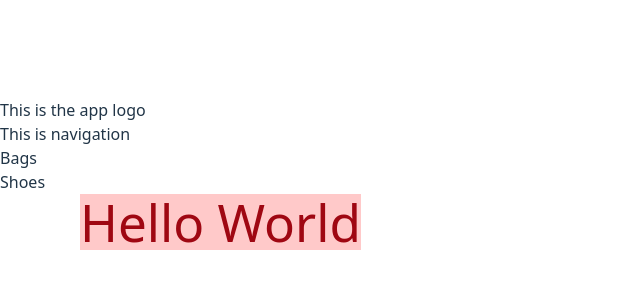
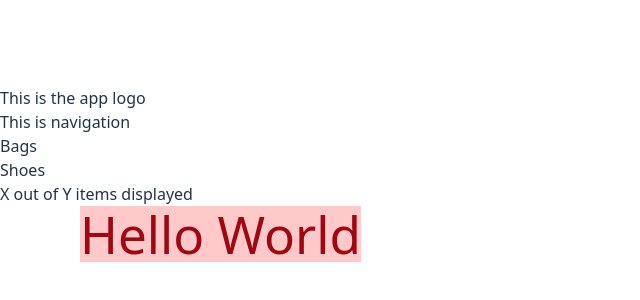
Before and after one commit to HShrigma/project-nexus, a React (Vite) app in the folder Project Nexus/: page / in a window 1280 px wide. Shown: the part 226-526 px from the top of the page, without its empty margins (0-640 px from the left). Built offline with nearby package versions, Linux system fonts and the light colour scheme.

Commit message:
feat(product): implement product counter placeholder

```diff
--- a/Project Nexus/src/App.jsx
+++ b/Project Nexus/src/App.jsx
@@ -1,10 +1,11 @@
-import { useState } from 'react'
 import Header from './components/header/Header'
+import ProductCounter from './components/products/ProductCounter';
 
 function App() {
   return (
     <>
           <Header />
+          <ProductCounter/>
           <h1 className='ml-20 bg-red-200 text-red-800'> Hello World</h1>
     </>
   )
--- /dev/null
+++ b/Project Nexus/src/components/products/ProductCounter.jsx
@@ -0,0 +1,9 @@
+export const ProductCounter = () => {
+    return (
+        <div>
+            X out of Y items displayed
+        </div>
+    )
+}
+
+export default ProductCounter;
```
